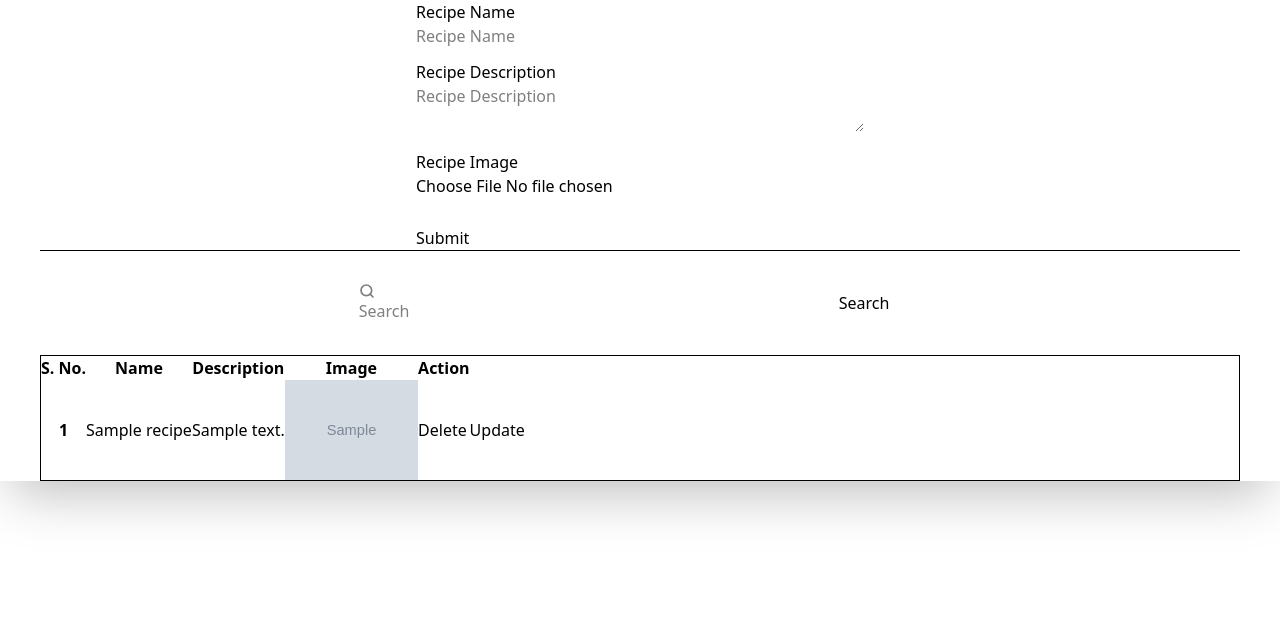
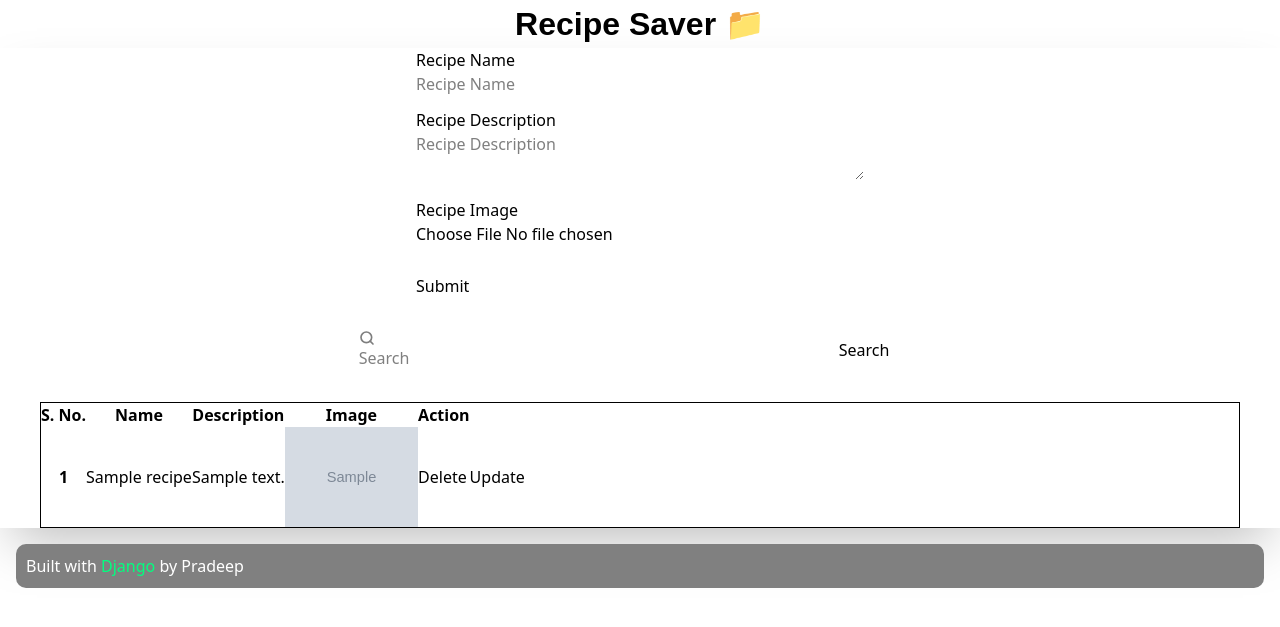
Before and after one commit to pradeept/django-init, a Django app: page /recipe/ in a window 1280 px wide. Shown: the top 627 px of the page. Run offline with Django 5.2, Linux system fonts and the light colour scheme; tables that the repository leaves empty hold one stand-in row (values such as "Sample post"); grey boxes marked "Sample" are stand-in pictures; parts of the project's set-up code (start-up, migrations or seed data) failed here and were passed over; some libraries are stand-ins or nearby versions.

Commit message:
feat: add footer and readme

```diff
--- a/recipe/templates/base.html
+++ b/recipe/templates/base.html
@@ -13,6 +13,33 @@
     />
     <title>{% block title %} Recipe App {% endblock %}</title>
     <body>
+        <h1
+            style="
+                font-family: Arial, Helvetica, sans-serif;
+                text-align: center;
+                font-size: 2rem;
+                font-weight: 600;
+            "
+        >
+            Recipe Saver 📁
+        </h1>
         {% block content %} {% endblock %}
     </body>
+    <footer
+        class="footer sm:footer-horizontal footer-center bg-base-300 text-base-content p-4"
+    >
+        <aside>
+            <p
+                style="
+                    background-color: grey;
+                    color: white;
+                    padding: 10px;
+                    border-radius: 10px;
+                "
+            >
+                Built with <span style="color: springgreen">Django</span> by
+                Pradeep
+            </p>
+        </aside>
+    </footer>
 </html>
--- a/recipe/templates/recipes/index.html
+++ b/recipe/templates/recipes/index.html
@@ -55,7 +55,7 @@
             </button>
         </fieldset>
     </form>
-    <hr />
+    <div class="divider"></div>
     <form class="flex justify-center py-8">
         <label class="input w-full max-w-md">
             <svg
```
Also changed, not shown: README.md (added), assets/polls.png (added), assets/recipe_saver.png (added).
